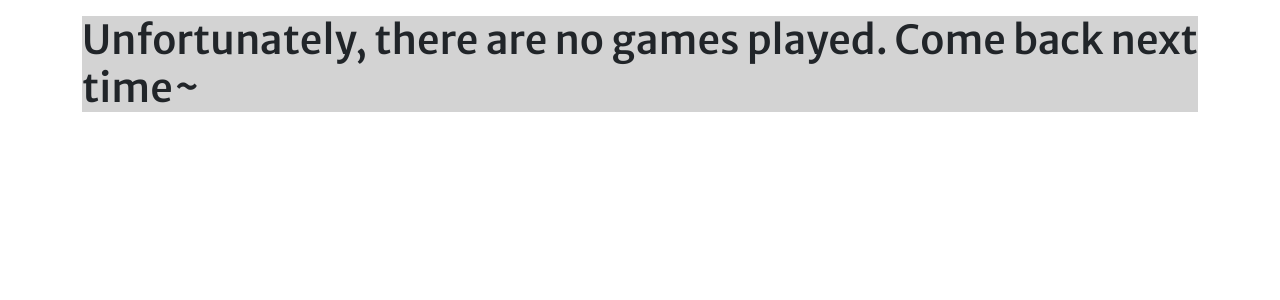
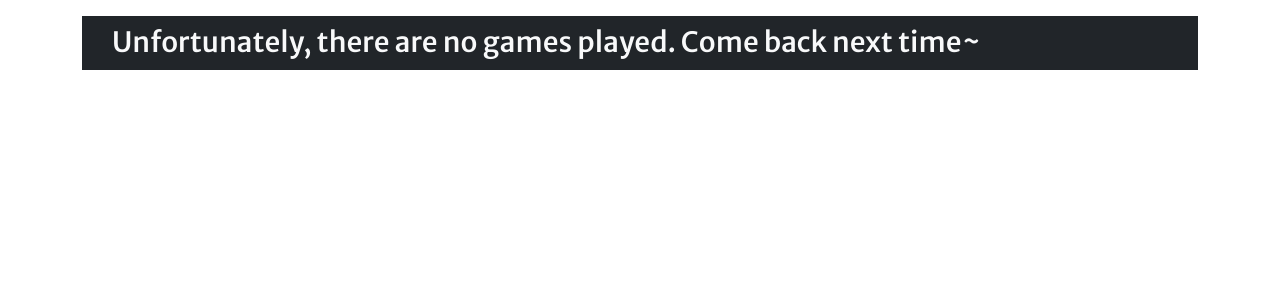
Before and after one commit to Summry/2515_pygame_project, a Flask app: template templates/home.html in a window 1280 px wide. Shown: the top 300 px of the page. Run offline with Flask 2, Linux system fonts and the light colour scheme; the template is opened without the code that fills it, so the values that code supplies are empty.

```diff
--- a/templates/home.html
+++ b/templates/home.html
@@ -53,8 +53,10 @@
         </tbody>
     </table>
     {% else %}
-    <div class="title-header" style="background-color: lightgray;">
-        <h1>Unfortunately, there are no games played. Come back next time~</h1>
+    <div class="title-header text-light bg-dark" style="color: white">
+        <h3 class="fx-separate text-sm">
+            Unfortunately, there are no games played. Come back next time~
+        </h3>
     </div>
     {% endif %}
 </div>
```
Also changed, not shown: templates/user.html (+6 -3 lines).
